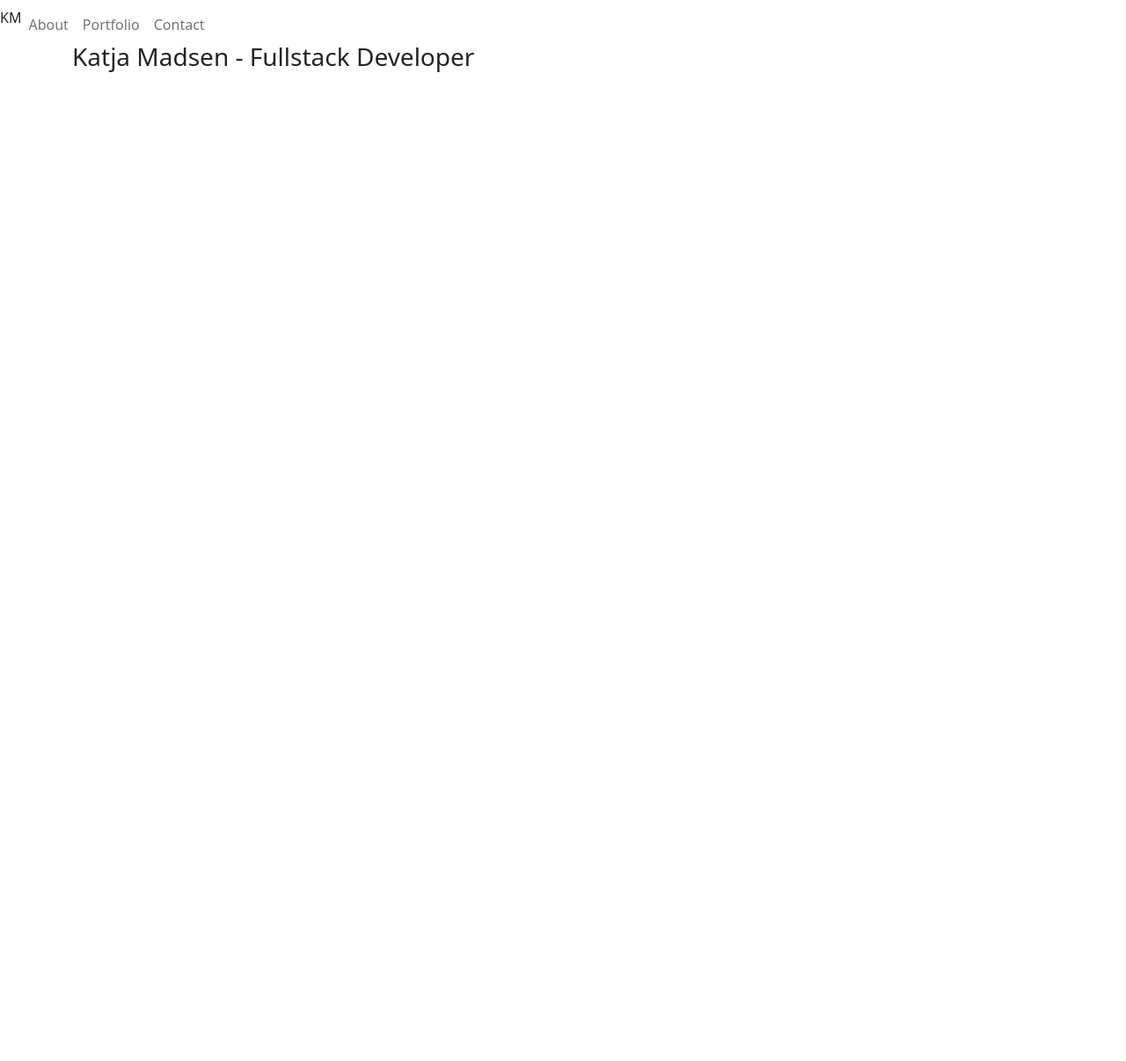
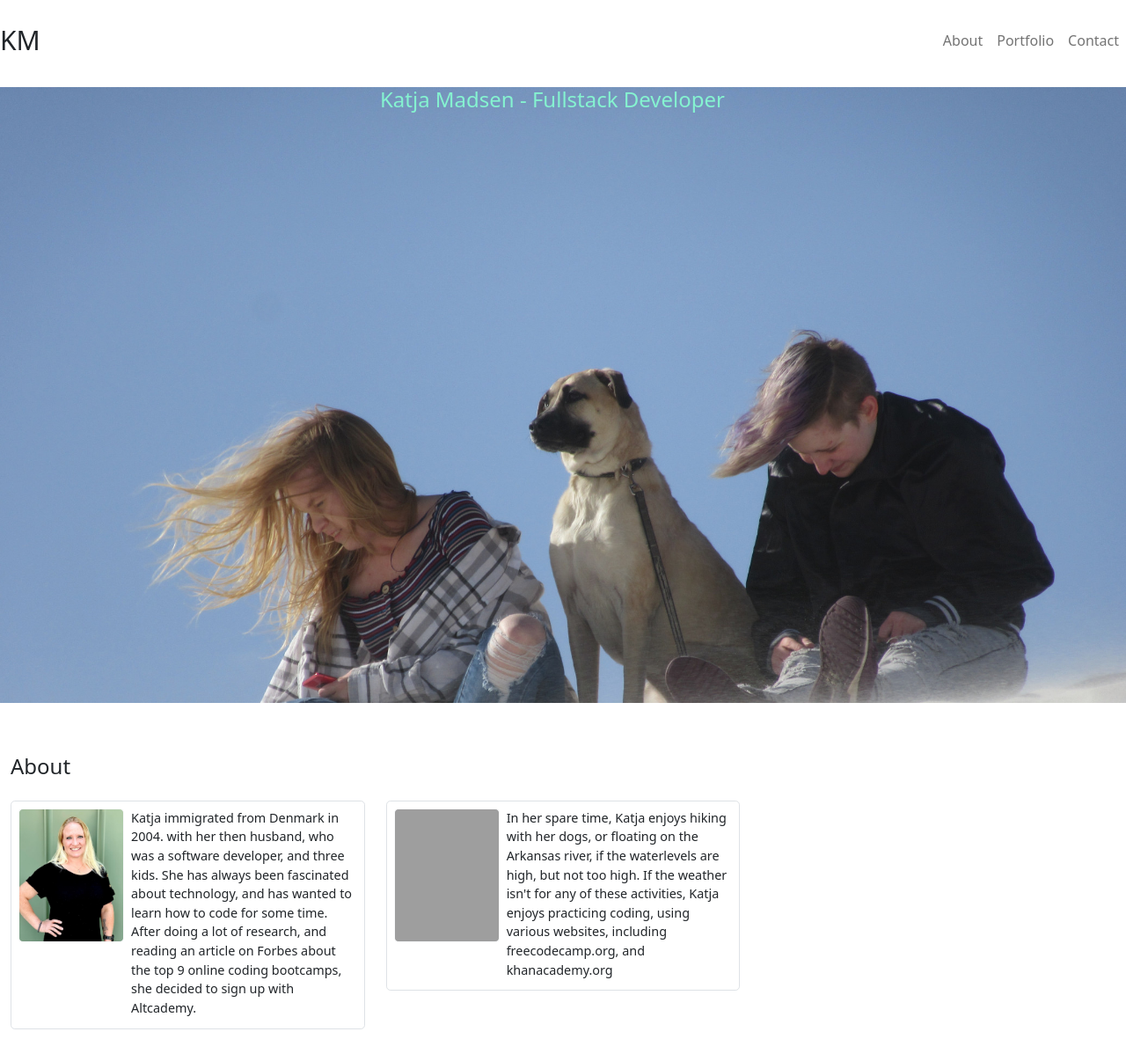
Before and after one commit to Kat-Reser/portfolio, a plain HTML site: page index.html in a window 1280 px wide. Shown: the whole page at 88% size. Before the commit the page ends 800 px from the top, so only its background shows below. Drawn offline with nearby package versions, Linux system fonts and the light colour scheme; grey boxes are pictures that could not be loaded.

Commit message:
about me commit

```diff
--- a/index.html
+++ b/index.html
@@ -51,5 +51,35 @@
       </div>
     </header>
 
+    <!--About me section-->
+
+<div id="about">
+  <div class="container-xxl mb-5 pt-4">
+    <h4 class="my-4">About</h4>
+    <div class="row flex-nowrap">
+      <div class="col-12 col-md-6 col-xl-4 about">
+        <div class="border rounded-3 d-flex p-2">
+          <div class="img-card-wrapper me-2">
+            <div class="img-card rounded-3 border border-light"></div>
+          </div>
+    <div class="text-box">
+      <p class="mb-1">Katja immigrated from Denmark in 2004. with her then husband, who was a software developer, and three kids. She has always been fascinated about technology, and has wanted to learn how to code for some time. After doing a lot of research, and reading an article on Forbes about the top 9 online coding bootcamps, she decided to sign up with Altcademy.</p>
+    </div>
+        </div>
+    </div>
+    <div class="col-12 col-md-6 col-xl-4 hobbies">
+      <div class="border rounded-3 d-flex p-2">
+        <div class="img-card-wrapper me-2">
+          <div class="img-card rounded-3 border border-light"></div>
+        </div>
+        <div class="text-box">
+      <p class="mb-1">In her spare time, Katja enjoys hiking with her dogs, or floating on the Arkansas river, if the waterlevels are high, but not too high. If the weather isn't for any of these activities, Katja enjoys practicing coding, using various websites, including freecodecamp.org, and khanacademy.org</p>
+        </div>
+      </div>
+    </div>
+      </div>
+      </div>
+      </div>
+
   </body>
 </html>
--- a/style.css
+++ b/style.css
@@ -0,0 +1,62 @@
+@media (min-width: 1200px) {
+  .container-fluid {
+    max-width: 1080px;
+  }
+}
+.navbar {
+  margin-bottom: 15px;
+}
+.logo {
+  font-size: 30px;
+  margin-top: 15px;
+}
+.ml-auto {
+  margin-left: auto!important;
+}
+.button {
+  overflow: visible;
+}
+#banner {
+  min-height: 700px;
+  background-image: url(./images/2020-12-22\ 13.07.49\(1\).jpg);
+  background-size: cover;
+  margin-bottom: 10px;
+}
+.name {
+  font-size: 24px;
+  color: rgb(133, 243, 208);
+  text-align: center;
+}
+h4 {
+  text-align: left;
+  margin-top: 20px;
+  margin-bottom: 40px;
+}
+.about .img-card-wrapper {
+  width: 120px;
+  max-width: 120px;
+  flex-shrink: 0;
+}
+.about .img-card {
+  background-image: url(./images/Me.jpg);
+  padding-top: calc(5 /4 * 100%);
+  background-size: cover;
+  background-position: center;
+}
+.about .text-box {
+  font-size: 0.9rem;
+}
+.hobbies .img-card-wrapper {
+  width: 120px;
+  max-width: 120px;
+  flex-shrink: 0;
+}
+.hobbies .img-card {
+  background-image: url(./images/20230823_184247.jpg);
+  padding-top: calc(5 /4 * 100%);
+  background-size: cover;
+  background-position: center;
+}
+.hobbies .text-box {
+  font-size: 0.9rem;
+}
```
Also changed, not shown: images/2020-12-22 13.07.49(1).jpg (added), images/AirbnbNewsClone.jpg (added), images/AppleClone.jpg (added), images/IMG_0432.jpg (added), images/Me.jpg (added), images/NewsweekClone.jpg (added), 1 other file.
